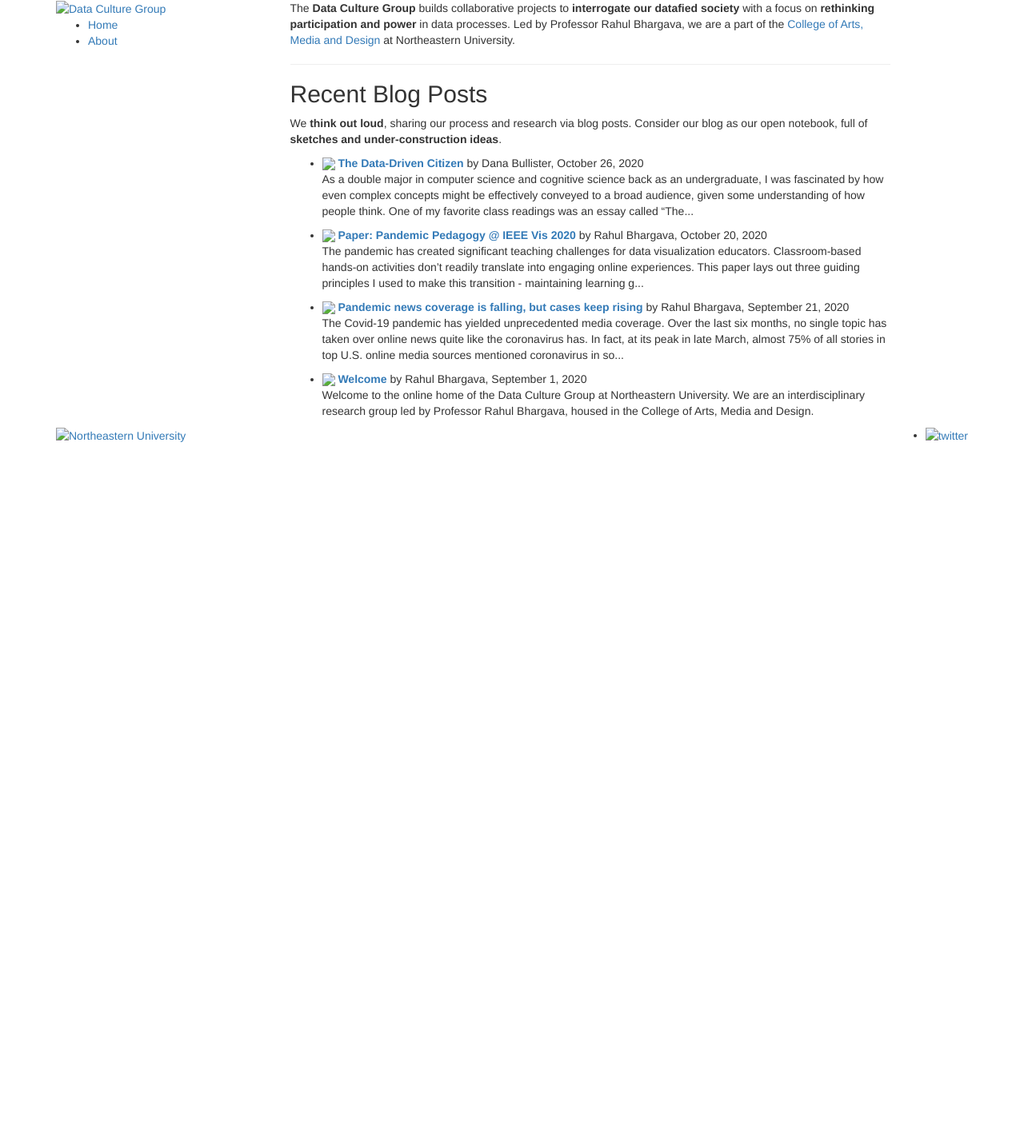
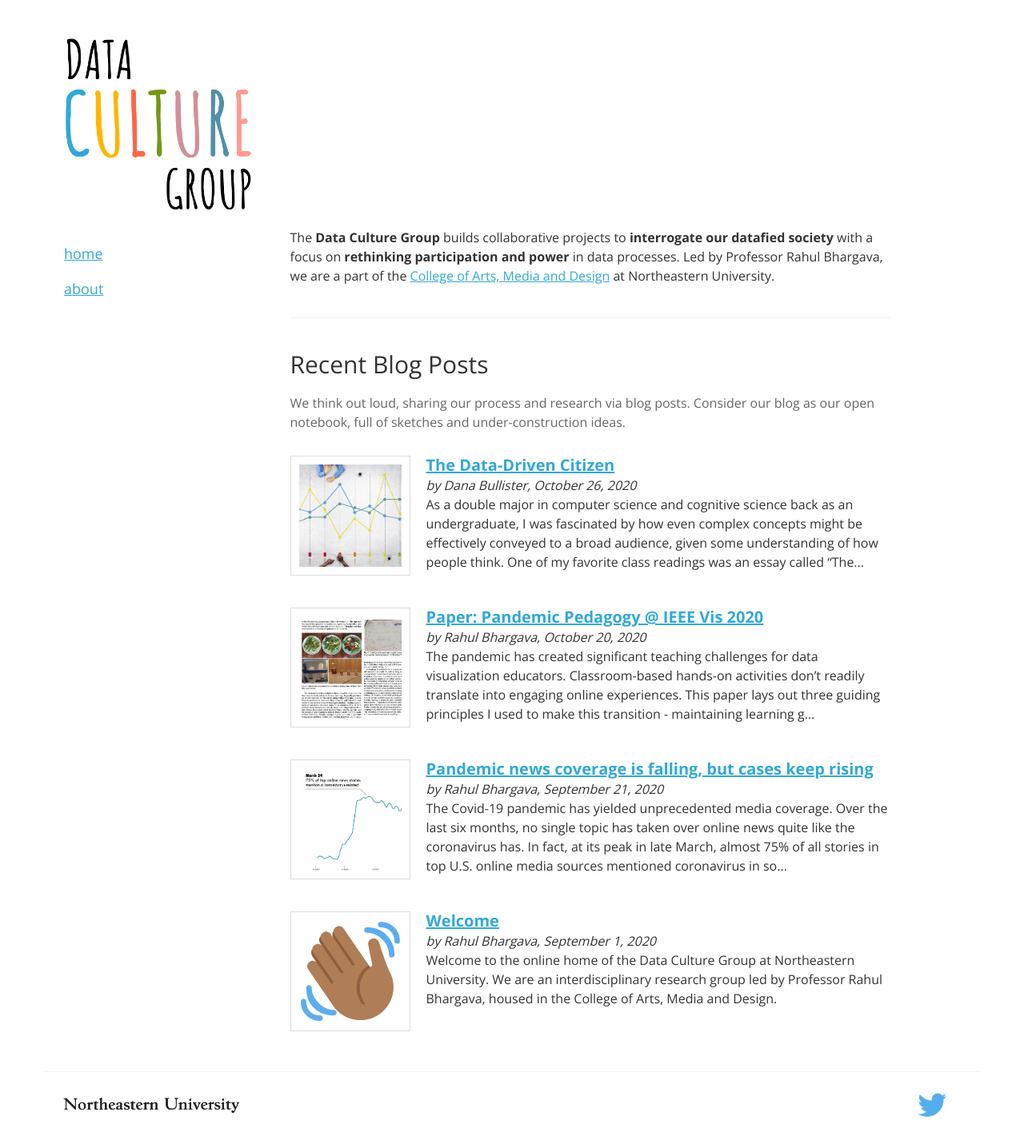
Before and after one commit to dataculturegroup/data-culture-group-website, a Jekyll site: the page built from index.html, in a window 1280 px wide. Shown: the whole page at 80% size. Built offline with Jekyll 4.4.1, drawn with Linux system fonts in a browser that asks for light colours; nearby versions of some CDN libraries; library files that are not in the unit come from our copies; the list of posts is cut into pages by our own code; before the commit the page ends 900 px from its top, so only the background shows below that.

Commit message:
more work on relative paths on GH-Pages

```diff
--- a/_config.yml
+++ b/_config.yml
@@ -26,7 +26,7 @@
       url: /about/
 
 url: "https://dataculturegroup.org"
-baseurl: "data-culture-group-website"
+baseurl: "/data-culture-group-website"
 paginate: 20
 per_page: 20
 paginate_path: "/page/:num/"
```
